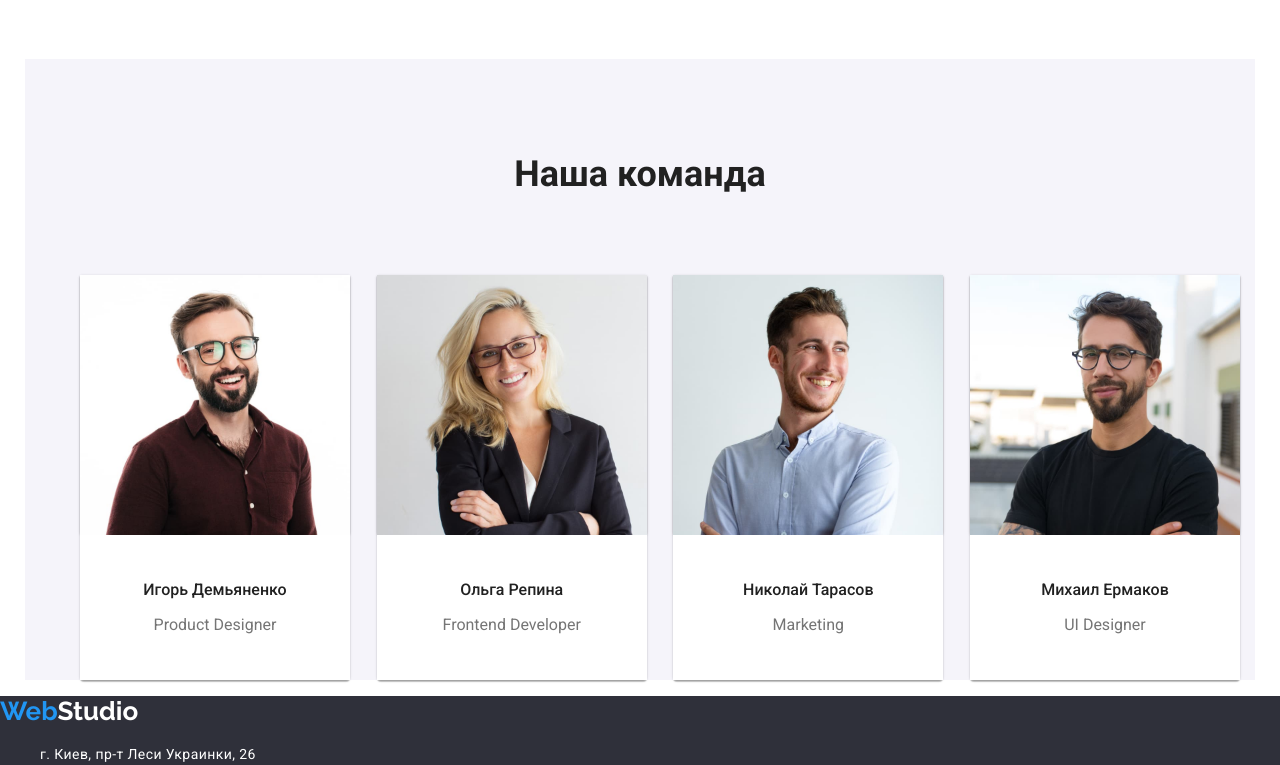
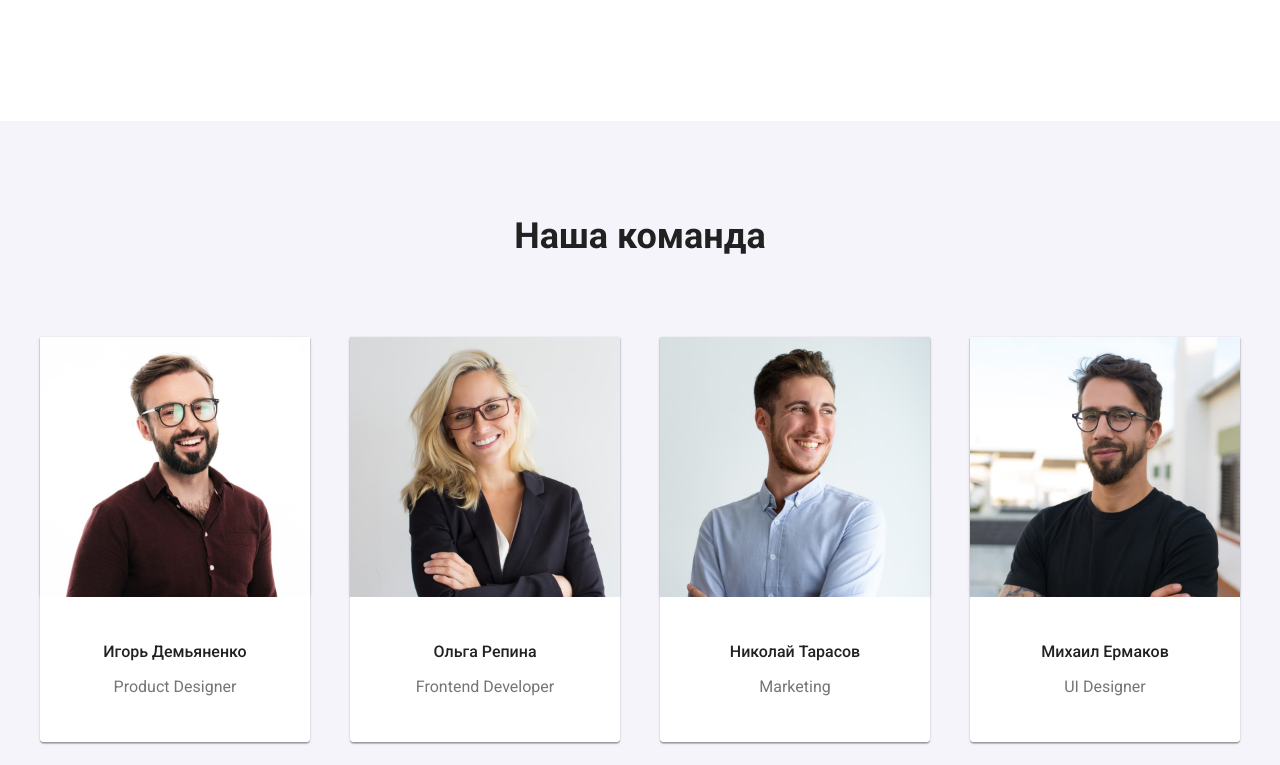
Before and after one commit to Anemuzus/goit03, a plain HTML site: page index.html in a window 1280 px wide. Shown: the part 1637-2402 px from the top of the page. Drawn offline with nearby package versions, Linux system fonts and the light colour scheme.

Commit message:
pravki comands

```diff
--- a/css/styles.css
+++ b/css/styles.css
@@ -181,6 +181,9 @@ img {
   display: flex;
   flex-wrap: wrap;
   justify-content: space-between;
+  padding-bottom: 94px;
+  margin: 0;
+  padding-left: 0;
 }
 
 .feature-list-button {
@@ -229,8 +232,10 @@ img {
 .master-bottom {
   background-color: #fff;
   text-align: center;
+
   padding-top: 30px;
   padding-bottom: 30px;
+  border-radius: 0px 0px 4px 4px;
 }
 .shadow {
   box-shadow: 0px 1px 3px rgba(0, 0, 0, 0.12), 0px 1px 1px rgba(0, 0, 0, 0.14),
--- a/index.html
+++ b/index.html
@@ -94,38 +94,48 @@
         </div>
       </section>
       <!--------------------------------------------------------------------- команда -->
-      <section class="section-comand container">
+      <section class="section-comand">
+        <div class="container">
           <h2 class="zaholovok-comands">Наша команда</h2>
           <ul class="feature-list list">
             <li class="shadow">
-            <div class="shadow-img"><img src="./images/img5.jpg" alt="мужчина" width="270" /></div>
+              <div class="shadow-img">
+                <img src="./images/img5.jpg" alt="мужчина" width="270" />
+              </div>
               <div class="master-bottom">
                 <h3 class="name-master">Игорь Демьяненко</h3>
                 <p lang="en" class="job-master">Product Designer</p>
               </div>
             </li>
             <li class="shadow">
-            <div class="shadow-img"><img src="./images/img6.jpg" alt="женщина" width="270" /></div>
+              <div class="shadow-img">
+                <img src="./images/img6.jpg" alt="женщина" width="270" />
+              </div>
               <div class="master-bottom">
                 <h3 class="name-master">Ольга Репина</h3>
                 <p lang="en" class="job-master">Frontend Developer</p>
               </div>
             </li>
             <li class="shadow">
-            <div class="shadow-img"><img src="./images/img7.jpg" alt="мужчина" width="270" /></div>
+              <div class="shadow-img">
+                <img src="./images/img7.jpg" alt="мужчина" width="270" />
+              </div>
               <div class="master-bottom">
                 <h3 class="name-master">Николай Тарасов</h3>
                 <p lang="en" class="job-master">Marketing</p>
               </div>
             </li>
             <li class="shadow">
-            <div class="shadow-img"><img src="./images/img8.jpg" alt="мужчина" width="270" /></div>
+              <div class="shadow-img">
+                <img src="./images/img8.jpg" alt="мужчина" width="270" />
+              </div>
               <div class="master-bottom">
                 <h3 class="name-master">Михаил Ермаков</h3>
                 <p lang="en" class="job-master">UI Designer</p>
               </div>
             </li>
           </ul>
+        </div>
       </section>
     </main>
     <!----------------------------footer----------------- -->
```
Lines whose indentation alone changed are shown as unchanged.
